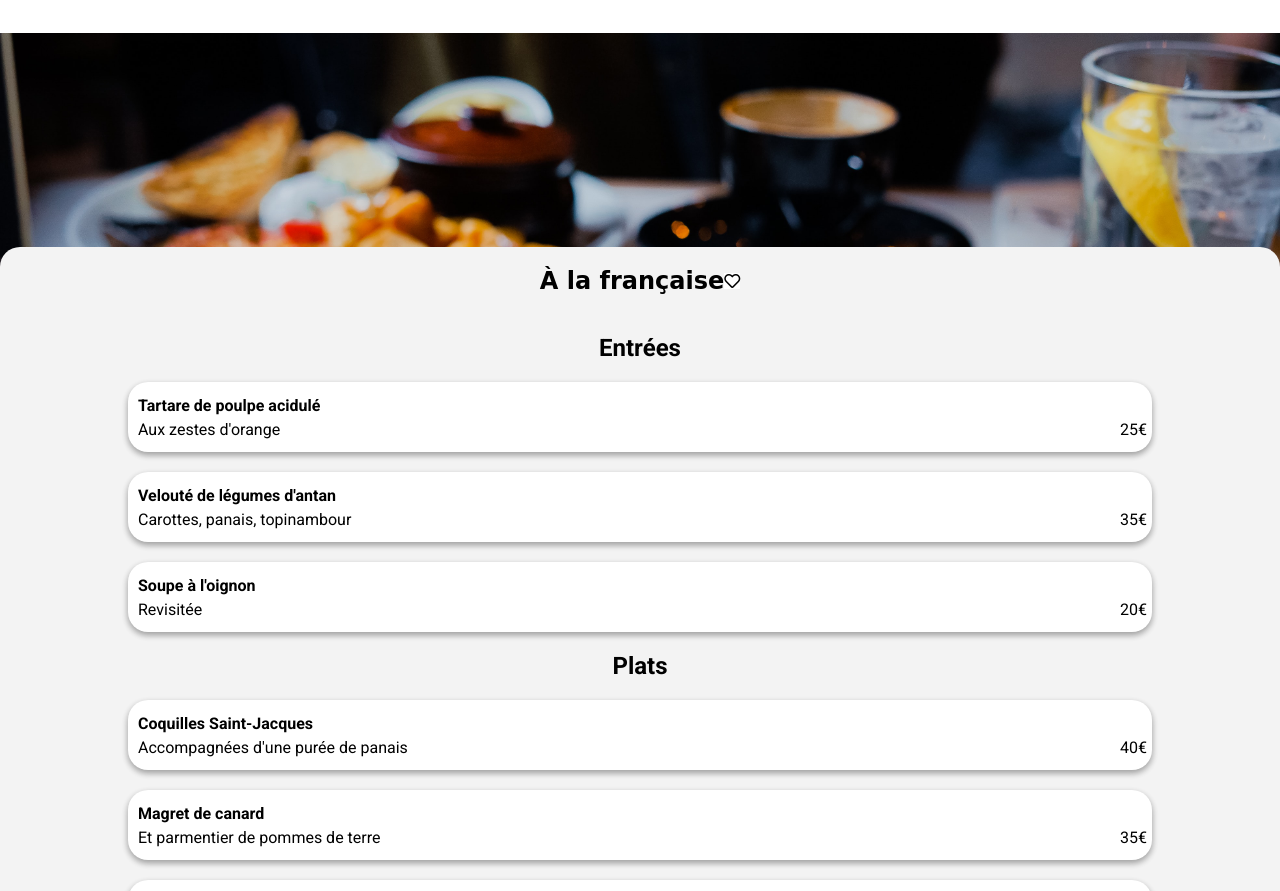
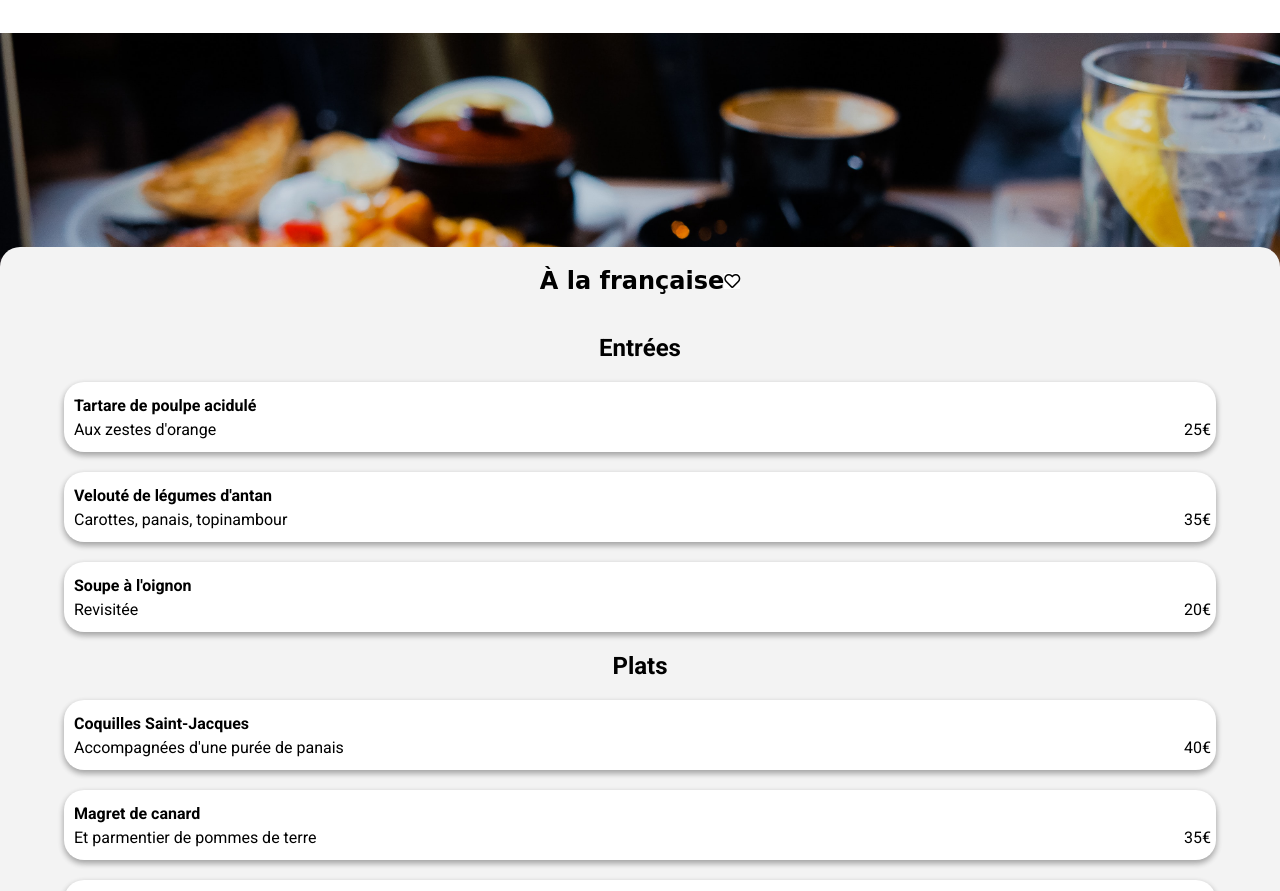
Before and after one commit to MeloFDC26/BrandonTschudi_3_18102021, a website: page menu-a-la-francaise/index.html in a window 1280 px wide. Shown: the part 42-933 px from the top of the page. Drawn offline with Linux system fonts and the light colour scheme; a web font is replaced by a local one.

Commit message:
width carte plat

```diff
--- a/sass/components/_plat.scss
+++ b/sass/components/_plat.scss
@@ -7,7 +7,7 @@
     align-items: center;
     text-align: center;
     margin-bottom: 10px;
-    min-width: 80%;
+    min-width: 90%;
     & .carte_plat{
         display: flex;
         flex-direction: column;
```
Also changed, not shown: public/css/pages/menu.css.
